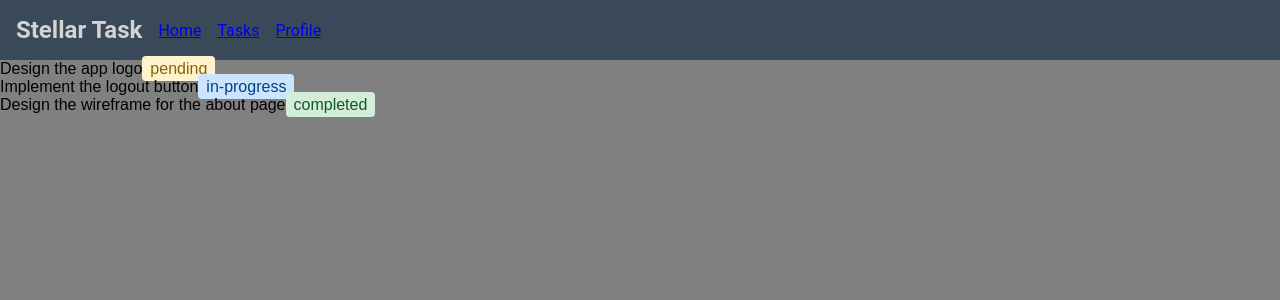
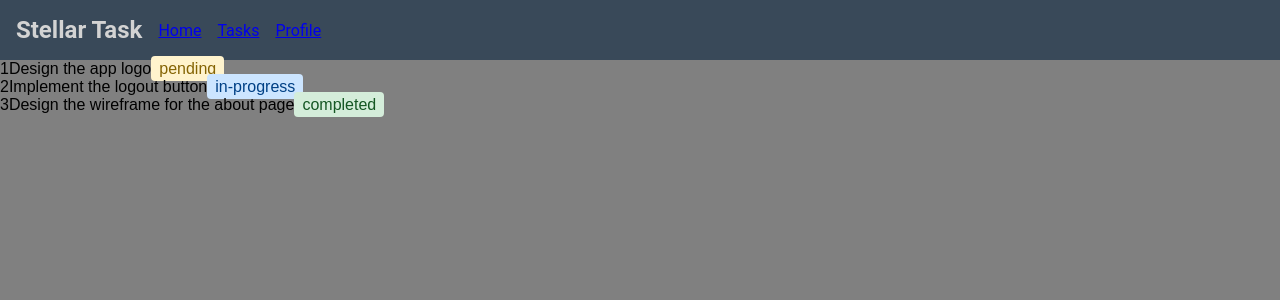
Before and after one commit to darellanodev/stellar-task, an Angular app: page / in a window 1280 px wide. Shown: the top 300 px of the page. Built offline with nearby package versions, Linux system fonts and the light colour scheme.

Commit message:
feat: Display the id of the task (#4)

```diff
--- a/src/app/task/components/task/task.component.html
+++ b/src/app/task/components/task/task.component.html
@@ -1,4 +1,5 @@
 <div>
+  <span class="task-id">{{ task.id }}</span>
   <span class="task-description">{{ task.description }}</span>
   <span class="status-badge" [ngClass]="'status-'+task.status.toLowerCase()">{{ task.status }}</span>
 </div>
```
Also changed, not shown: 1 other file (tests, documents, lock files or other folders).
